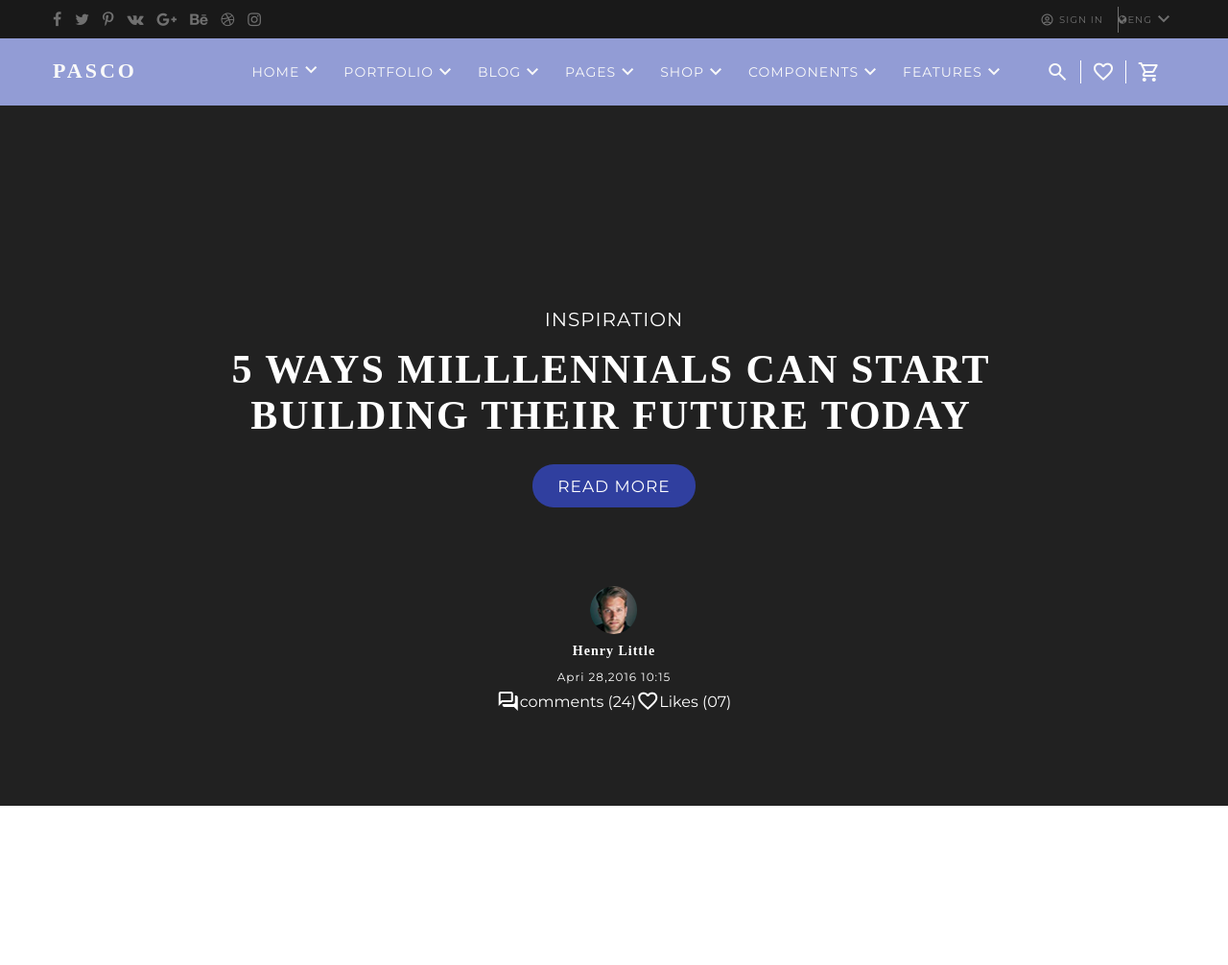
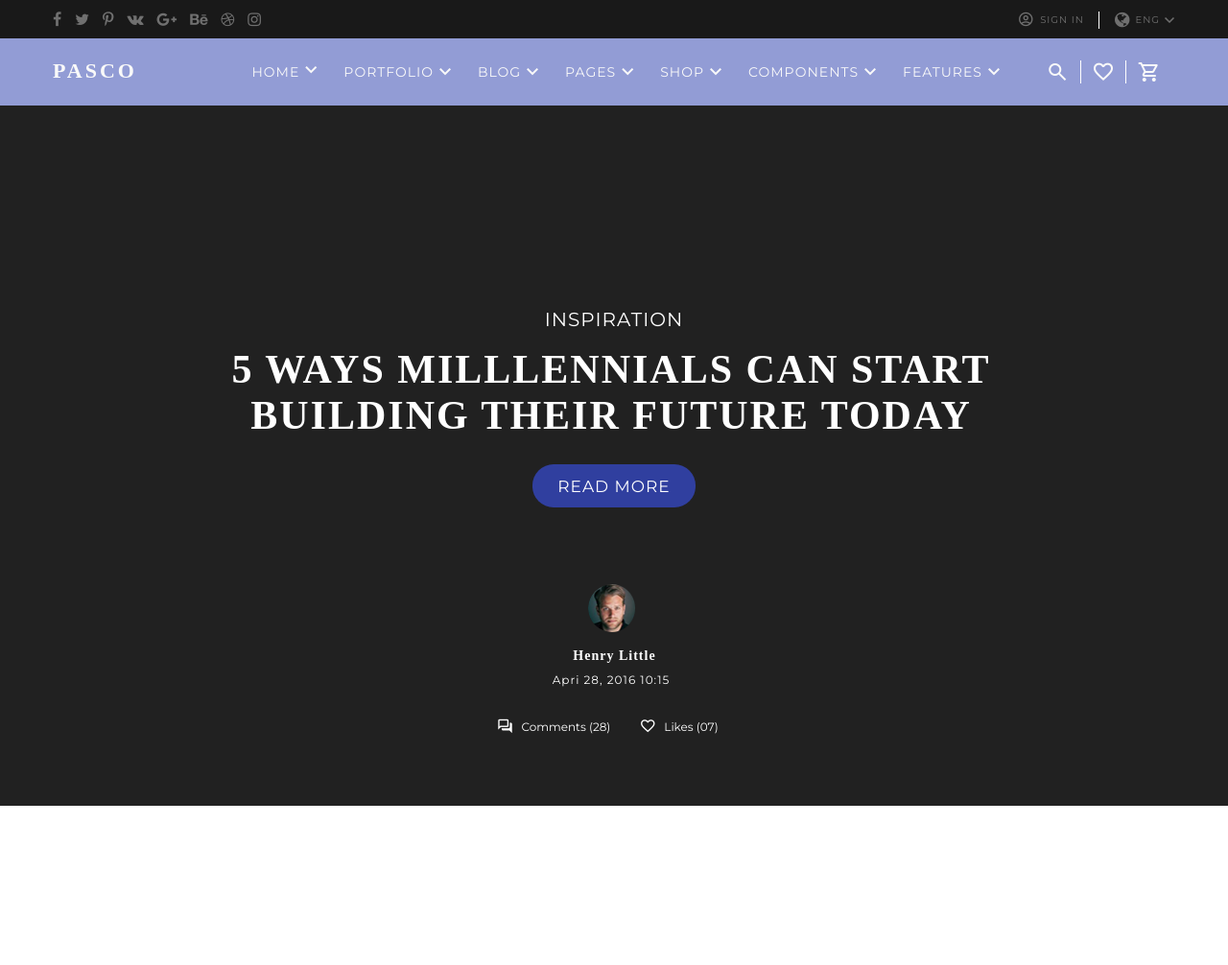
Before and after one commit to arkajyotiadhikary/codeigniter-test, a PHP site: page / in a window 1280 px wide. Shown: the top 1006 px of the page at 96% size. Run offline with PHP 8.4, Linux system fonts and the light colour scheme; some web fonts are replaced.

Commit message:
top menu done

```diff
--- a/index.css
+++ b/index.css
@@ -60,11 +60,13 @@
     letter-spacing: 1px;
     padding: 0 15px;
     color: #707070;
-    border-right: 1px solid;
 }
 .right-top-menu .sign-in .material-symbols-outlined {
-    font-size: 15px;
-    padding: 0 5px;
+    font-size: 18px;
+    padding: 0 6px;
+}
+.right-top-menu .sign-in > i {
+    padding: 0 6px;
 }
 
 .right-top-menu .language {
@@ -74,9 +76,18 @@
     line-height: 19px;
     letter-spacing: 1px;
     color: #707070;
+    padding-top: 1px;
 }
-.right-top-menu .sign-in > i {
-    padding: 0 6px;
+
+.right-top-menu .language > i {
+    font-size: 18px;
+    margin-right: 5px;
+    padding-left: 16px;
+    border-left: 1px solid white;
+}
+.right-top-menu .language .material-symbols-outlined {
+    width: 16px;
+    font-size: 20px;
 }
 
 /* main menu */
@@ -186,12 +197,13 @@
 }
 
 .slide .author {
-    margin-top: 82px;
+    margin-top: 80px;
     color: white;
     text-align: center;
 }
 
 .slide .author > img {
+    padding-right: 4px;
     width: 50px;
     height: 50px;
     border-radius: 25px;
@@ -203,26 +215,42 @@
     color: #ffffff;
     font-weight: 700;
     text-align: center;
+    margin-top: 7px;
+    padding-left: 1px;
 }
 .slide .author .date {
     font-size: 12px;
     letter-spacing: 1px;
-    line-height: 27px;
+    line-height: 23px;
     color: #ffffff;
     font-weight: 400;
     text-align: center;
+    padding-right: 6px;
 }
 .slide .states {
     display: flex;
     align-items: center;
+    width: 245px;
+    margin-top: 28px;
 }
 .slide .states .comments {
+    font-size: 12px;
+    color: white;
+    display: flex;
+    align-items: center;
+    margin-right: 30px;
+}
+.slide .states .comments > span {
+    font-size: 18px;
+    margin-right: 8px;
+}
+.slide .states .likes {
+    font-size: 12px;
     color: white;
     display: flex;
     align-items: center;
 }
-.slide .states .likes {
-    color: white;
-    display: flex;
-    align-items: center;
+.slide .states .likes > span {
+    font-size: 18px;
+    margin-right: 8px;
 }
--- a/index.html
+++ b/index.html
@@ -159,14 +159,19 @@
                         <div class="author">
                             <img src="./image/New Project.png" alt="" />
                             <p class="name">Henry Little</p>
-                            <p class="date">Apri 28,2016 10:15</p>
+                            <p class="date">
+                                <!-- <span id="data-span-1"></span> -->
+                                Apri 28,
+                                <!-- <span id="data-span-2"></span> -->
+                                2016 10:15
+                            </p>
                         </div>
                         <div class="states">
                             <div class="comments">
                                 <span class="material-symbols-outlined">
                                     forum
                                 </span>
-                                comments (24)
+                                Comments (28)
                             </div>
                             <div class="likes">
                                 <span class="material-symbols-outlined">
```
